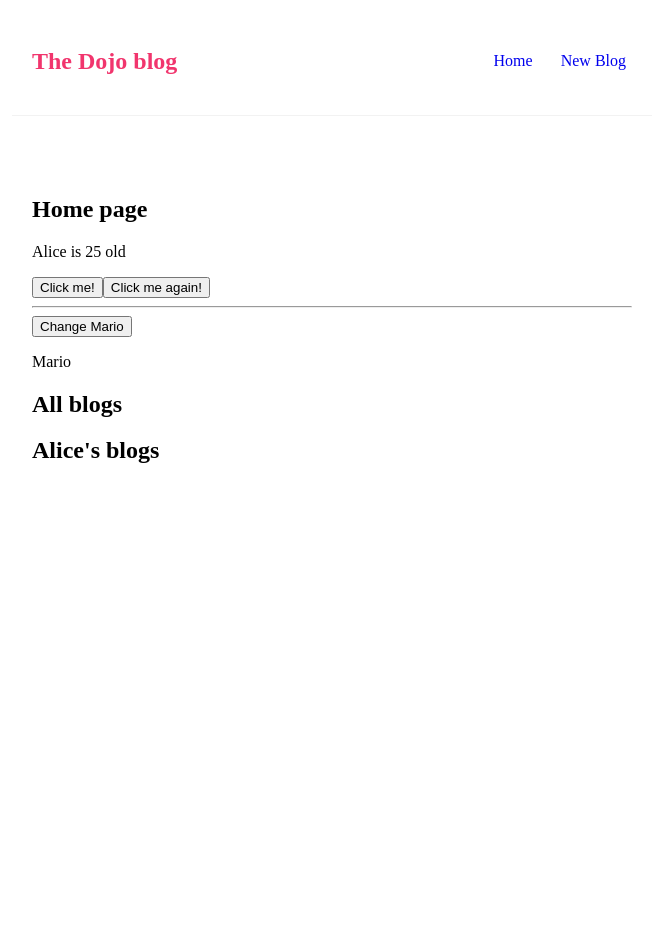
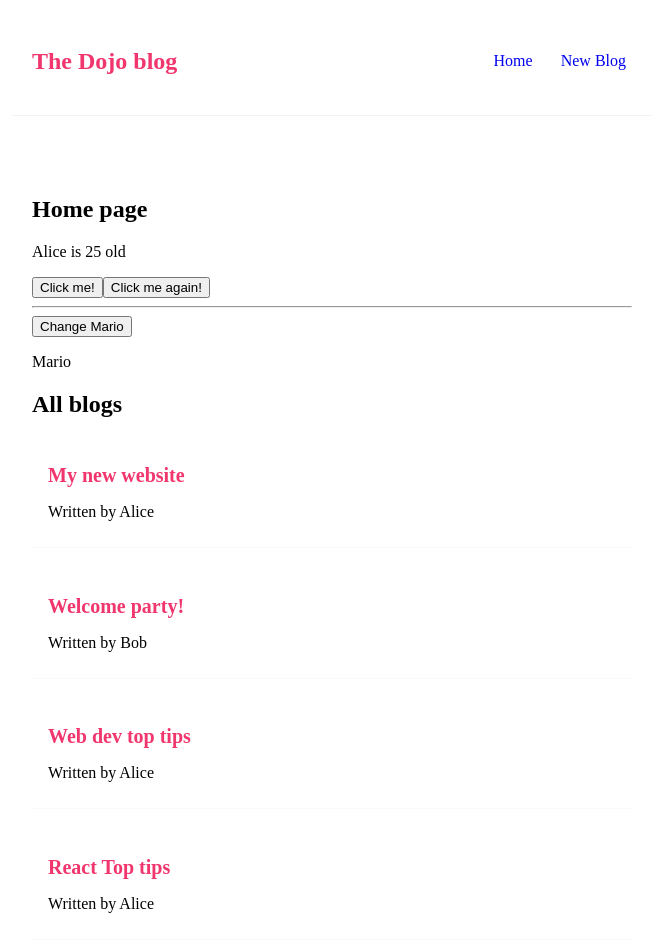
Before and after one commit to visheshofficial/learn-react, a React (Create React App) app in the folder FullModernReactTutorial/dojo-blog/: page / in a window 1280 px wide. Shown: the top 952 px of the page, without its empty margins (308-971 px from the left). Before the commit the page ends 800 px from the top, so only its background shows below. Built offline with nearby package versions, Linux system fonts and the light colour scheme; data requests are answered from the project's data file.

Commit message:
Full React Tutorial #17 - Fetching Data with useEffect

```diff
--- a/FullModernReactTutorial/dojo-blog/data/db.json
+++ b/FullModernReactTutorial/dojo-blog/data/db.json
@@ -17,6 +17,12 @@
             "body": "The top tips for web development",
             "author": "Alice",
             "id": 3
+          },
+          {
+            "title": "React Top tips",
+            "body": "The top tips for web development",
+            "author": "Alice",
+            "id": 4
           }
         ]
 }
--- a/FullModernReactTutorial/dojo-blog/src/BlogList.js
+++ b/FullModernReactTutorial/dojo-blog/src/BlogList.js
@@ -11,9 +11,11 @@ const BlogList = ({ blogs, title, handleDelete }) => {
         <div className="blog-preview" key={blog.id}>
           <h2>{blog.title}</h2>
           <p>Written by {blog.author}</p>
-          <button onClick={() => handleDelete(blog.id)}>
+          {/* <button
+          onClick={() => handleDelete(blog.id)}
+          >
             Delete this blog
-          </button>
+          </button> */}
         </div>
       ))}
     </div>
--- a/FullModernReactTutorial/dojo-blog/src/Home.js
+++ b/FullModernReactTutorial/dojo-blog/src/Home.js
@@ -24,18 +24,23 @@ const Home = () => {
     // console.log(event)
   }
 
-  const [blogs, setBlogs] = useState([])
+  const [blogs, setBlogs] = useState(null)
   const [name, setName] = useState('Mario')
 
   useEffect(() => {
     console.log('useEffect ran')
-    console.log(blogs)
+    fetch('http://localhost:8000/blogs')
+      .then((res) => res.json())
+      .then((data) => {
+        setBlogs(data)
+        console.log(data)
+      })
   }, [name]) //useffect runs every time the component renders
 
-  const handleDelete = (id) => {
-    const newBlogs = blogs.filter((blog) => blog.id !== id)
-    setBlogs(newBlogs)
-  }
+  // const handleDelete = (id) => {
+  //   const newBlogs = blogs.filter((blog) => blog.id !== id)
+  //   setBlogs(newBlogs)
+  // }
 
   return (
     <div className="home">
@@ -50,12 +55,20 @@ const Home = () => {
       <hr></hr>
       <button onClick={() => setName('Donald')}>Change Mario</button>
       <p>{name}</p>
-      <BlogList blogs={blogs} title="All blogs" handleDelete={handleDelete} />
-      <BlogList
-        blogs={blogs.filter((blog) => blog.author === 'Alice')}
-        title="Alice's blogs"
-        handleDelete={handleDelete}
-      />
+
+      {blogs && (
+        <BlogList
+          blogs={blogs}
+          title="All blogs" /*handleDelete={handleDelete} */
+        />
+      )}
+      {blogs && (
+        <BlogList
+          blogs={blogs.filter((blog) => blog.author === 'Alice')}
+          title="Alice's blogs"
+          // handleDelete={handleDelete}
+        />
+      )}
     </div>
   )
 }
```
